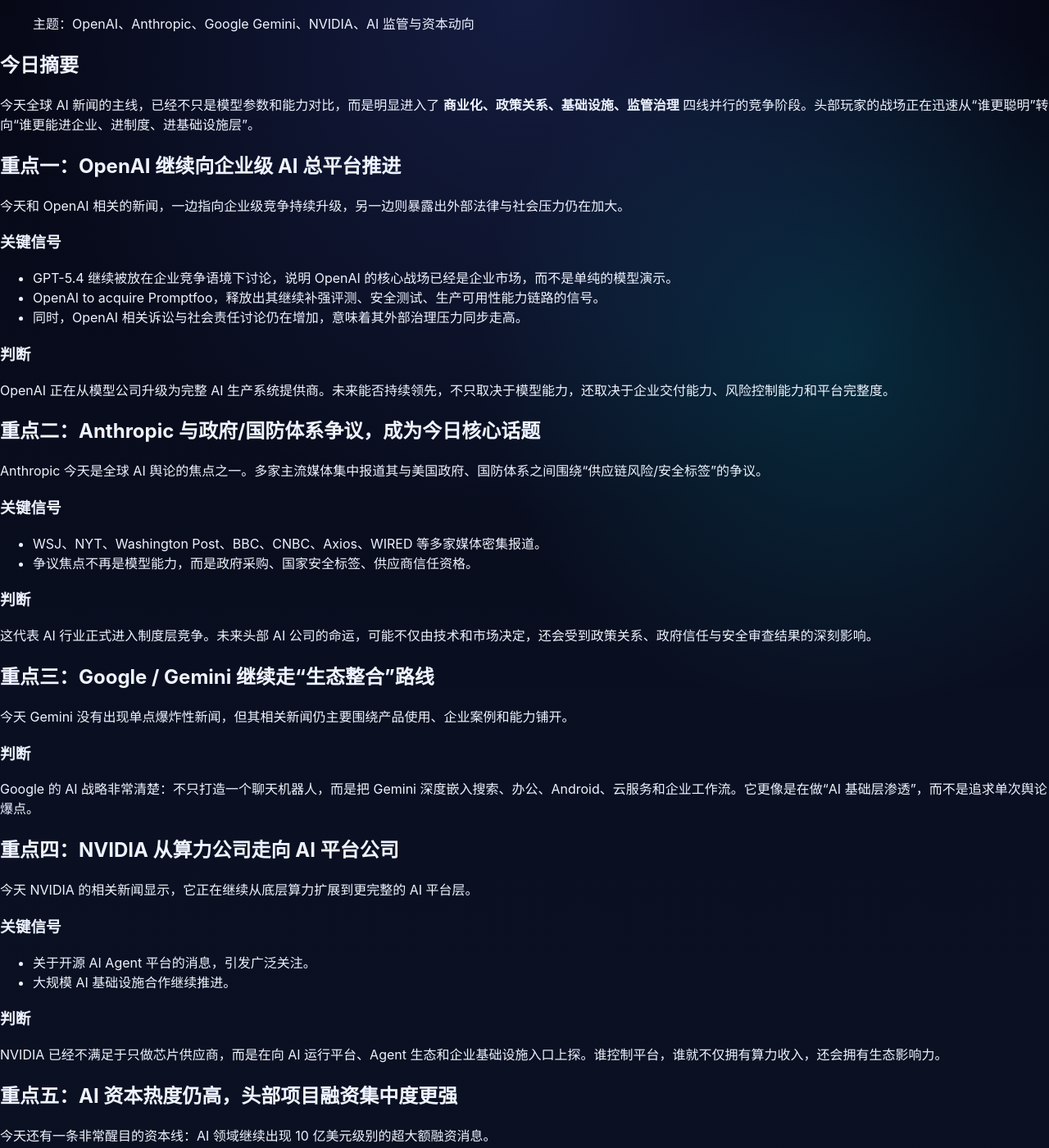
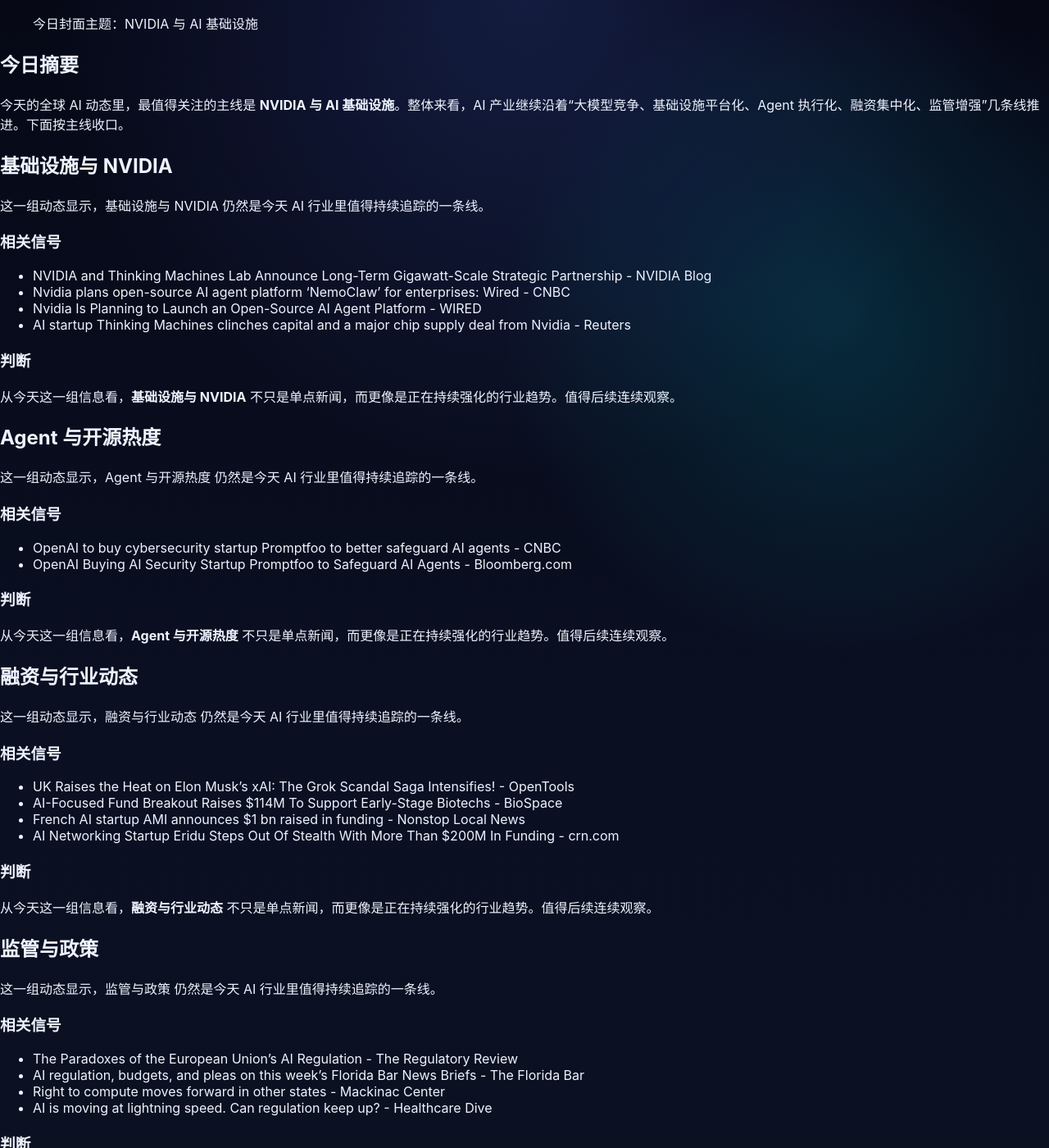
Before and after one commit to feng-fu/claw-ai-news, a Jekyll site: the page built from daily/2026-03-10.md, in a window 1280 px wide and 1400 px high. Shown: the whole window at 82% size. Built offline with Jekyll 4.4.1, drawn with Linux system fonts in a browser that asks for light colours; our own code applies the rules of GitHub Pages for plain Markdown files; some of the changed text lies outside the part shown.

Commit message:
content: add AI daily for 2026-03-10

```diff
--- a/daily/2026-03-10.md
+++ b/daily/2026-03-10.md
@@ -3,101 +3,96 @@
 date: 2026-03-10
 cover: /assets/cover-2026-03-10.png
 tags:
-  - OpenAI
-  - Anthropic
-  - Gemini
+  - AI日报
   - NVIDIA
-  - AI监管
-  - AI融资
+  - Agent
+  - 融资
+  - 监管
 ---
 
-> 主题：OpenAI、Anthropic、Google Gemini、NVIDIA、AI 监管与资本动向
+> 今日封面主题：NVIDIA 与 AI 基础设施
 
 ## 今日摘要
 
-今天全球 AI 新闻的主线，已经不只是模型参数和能力对比，而是明显进入了 **商业化、政策关系、基础设施、监管治理** 四线并行的竞争阶段。头部玩家的战场正在迅速从“谁更聪明”转向“谁更能进企业、进制度、进基础设施层”。
+今天的全球 AI 动态里，最值得关注的主线是 **NVIDIA 与 AI 基础设施**。整体来看，AI 产业继续沿着“大模型竞争、基础设施平台化、Agent 执行化、融资集中化、监管增强”几条线推进。下面按主线收口。
 
-## 重点一：OpenAI 继续向企业级 AI 总平台推进
+## 基础设施与 NVIDIA
 
-今天和 OpenAI 相关的新闻，一边指向企业级竞争持续升级，另一边则暴露出外部法律与社会压力仍在加大。
+这一组动态显示，基础设施与 NVIDIA 仍然是今天 AI 行业里值得持续追踪的一条线。
 
-### 关键信号
+### 相关信号
 
-- GPT-5.4 继续被放在企业竞争语境下讨论，说明 OpenAI 的核心战场已经是企业市场，而不是单纯的模型演示。
-- OpenAI to acquire Promptfoo，释放出其继续补强评测、安全测试、生产可用性能力链路的信号。
-- 同时，OpenAI 相关诉讼与社会责任讨论仍在增加，意味着其外部治理压力同步走高。
+- NVIDIA and Thinking Machines Lab Announce Long-Term Gigawatt-Scale Strategic Partnership - NVIDIA Blog
+- Nvidia plans open-source AI agent platform ‘NemoClaw’ for enterprises: Wired - CNBC
+- Nvidia Is Planning to Launch an Open-Source AI Agent Platform - WIRED
+- AI startup Thinking Machines clinches capital and a major chip supply deal from Nvidia - Reuters
 
 ### 判断
 
-OpenAI 正在从模型公司升级为完整 AI 生产系统提供商。未来能否持续领先，不只取决于模型能力，还取决于企业交付能力、风险控制能力和平台完整度。
+从今天这一组信息看，**基础设施与 NVIDIA** 不只是单点新闻，而更像是正在持续强化的行业趋势。值得后续连续观察。
 
-## 重点二：Anthropic 与政府/国防体系争议，成为今日核心话题
+## Agent 与开源热度
 
-Anthropic 今天是全球 AI 舆论的焦点之一。多家主流媒体集中报道其与美国政府、国防体系之间围绕“供应链风险/安全标签”的争议。
+这一组动态显示，Agent 与开源热度 仍然是今天 AI 行业里值得持续追踪的一条线。
 
-### 关键信号
+### 相关信号
 
-- WSJ、NYT、Washington Post、BBC、CNBC、Axios、WIRED 等多家媒体密集报道。
-- 争议焦点不再是模型能力，而是政府采购、国家安全标签、供应商信任资格。
+- OpenAI to buy cybersecurity startup Promptfoo to better safeguard AI agents - CNBC
+- OpenAI Buying AI Security Startup Promptfoo to Safeguard AI Agents - Bloomberg.com
 
 ### 判断
 
-这代表 AI 行业正式进入制度层竞争。未来头部 AI 公司的命运，可能不仅由技术和市场决定，还会受到政策关系、政府信任与安全审查结果的深刻影响。
+从今天这一组信息看，**Agent 与开源热度** 不只是单点新闻，而更像是正在持续强化的行业趋势。值得后续连续观察。
 
-## 重点三：Google / Gemini 继续走“生态整合”路线
+## 融资与行业动态
 
-今天 Gemini 没有出现单点爆炸性新闻，但其相关新闻仍主要围绕产品使用、企业案例和能力铺开。
+这一组动态显示，融资与行业动态 仍然是今天 AI 行业里值得持续追踪的一条线。
+
+### 相关信号
+
+- UK Raises the Heat on Elon Musk's xAI: The Grok Scandal Saga Intensifies! - OpenTools
+- AI-Focused Fund Breakout Raises $114M To Support Early-Stage Biotechs - BioSpace
+- French AI startup AMI announces $1 bn raised in funding - Nonstop Local News
+- AI Networking Startup Eridu Steps Out Of Stealth With More Than $200M In Funding - crn.com
 
 ### 判断
 
-Google 的 AI 战略非常清楚：不只打造一个聊天机器人，而是把 Gemini 深度嵌入搜索、办公、Android、云服务和企业工作流。它更像是在做“AI 基础层渗透”，而不是追求单次舆论爆点。
+从今天这一组信息看，**融资与行业动态** 不只是单点新闻，而更像是正在持续强化的行业趋势。值得后续连续观察。
 
-## 重点四：NVIDIA 从算力公司走向 AI 平台公司
+## 监管与政策
 
-今天 NVIDIA 的相关新闻显示，它正在继续从底层算力扩展到更完整的 AI 平台层。
+这一组动态显示，监管与政策 仍然是今天 AI 行业里值得持续追踪的一条线。
 
-### 关键信号
+### 相关信号
 
-- 关于开源 AI Agent 平台的消息，引发广泛关注。
-- 大规模 AI 基础设施合作继续推进。
+- The Paradoxes of the European Union’s AI Regulation - The Regulatory Review
+- AI regulation, budgets, and pleas on this week’s Florida Bar News Briefs - The Florida Bar
+- Right to compute moves forward in other states - Mackinac Center
+- AI is moving at lightning speed. Can regulation keep up? - Healthcare Dive
 
 ### 判断
 
-NVIDIA 已经不满足于只做芯片供应商，而是在向 AI 运行平台、Agent 生态和企业基础设施入口上探。谁控制平台，谁就不仅拥有算力收入，还会拥有生态影响力。
-
-## 重点五：AI 资本热度仍高，头部项目融资集中度更强
-
-今天还有一条非常醒目的资本线：AI 领域继续出现 10 亿美元级别的超大额融资消息。
-
-### 判断
-
-资本并未撤离 AI，而是在更集中地押注头部项目、基础设施型机会、平台型团队和下一代入口型产品。未来不是所有 AI 创业都能持续获得资金，真正被追逐的将是最像“基础设施”和“下一代平台”的那一批。
-
-## 重点六：监管与责任，正在从讨论走向落地
-
-今天监管相关新闻分布广泛，涉及欧盟 AI 法案、高风险行业责任、军事 AI 外溢等议题。
-
-### 判断
-
-AI 监管已经从“要不要管”走到“怎么具体管”。未来企业需要同时回答：谁承担错误责任、哪些场景必须设限、民用与军用边界如何划定、采购审查由谁主导。
+从今天这一组信息看，**监管与政策** 不只是单点新闻，而更像是正在持续强化的行业趋势。值得后续连续观察。
 
 ## 今日结论
 
-**AI 竞争，正在从模型战升级为体系战。**
+今天最值得记住的一句话是：
 
-接下来的胜负，不只取决于谁的模型更强，还取决于谁更能进入企业流程、占住基础设施、通过监管与安全审查，并形成真正可持续的分发与商业闭环。
+**AI 行业正在围绕“NVIDIA 与 AI 基础设施”继续加速演化，而真正拉开差距的，不只是模型能力，更是平台能力、执行能力和行业渗透速度。**
 
 ## 参考来源
 
-- BBC
-- The Wall Street Journal
-- The New York Times
-- The Washington Post
+- BioSpace
+- Bloomberg.com
 - CNBC
-- Axios
+- Google News RSS（用于热点发现与聚合）
+- Healthcare Dive
+- Mackinac Center
+- NVIDIA Blog
+- Nonstop Local News
+- OpenTools
+- Reuters
+- The Florida Bar
+- The Regulatory Review
 - WIRED
-- TechCrunch
-- eMarketer
-- NVIDIA Blog
-- Bloomberg
-- Financial Times
+- crn.com
```
